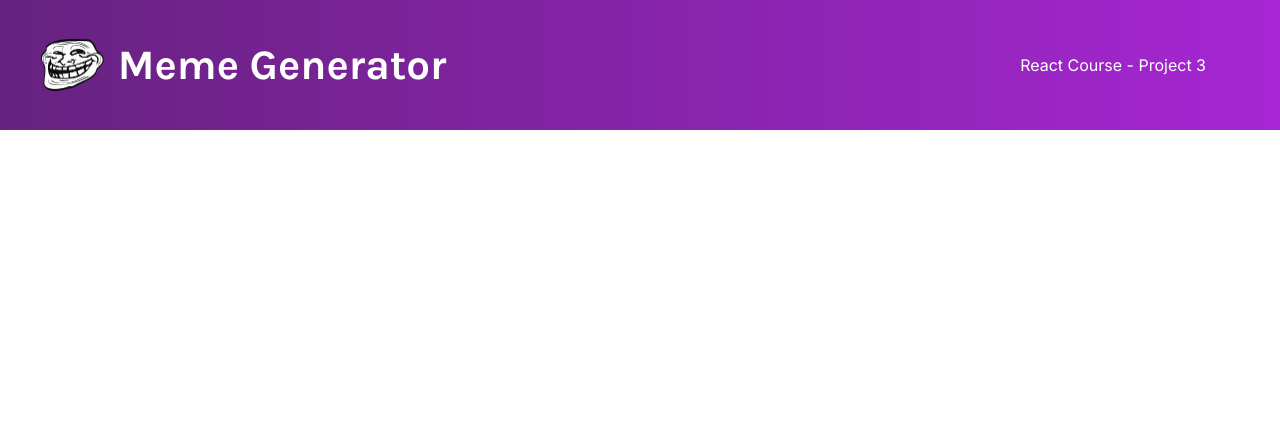
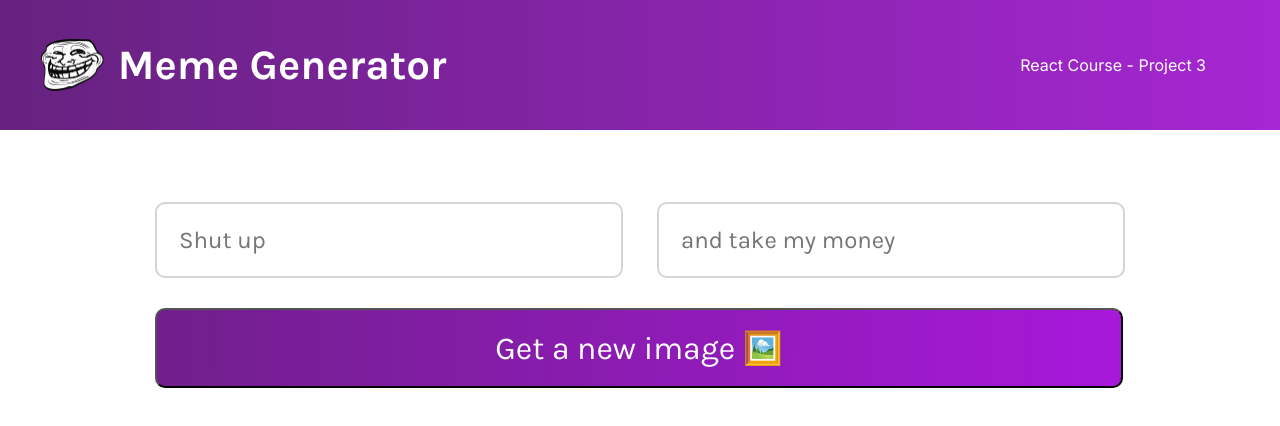
Before and after one commit to MalcolmSmalls/Scrimba-Meme-Generator, a React (Create React App) app: page / in a window 1280 px wide. Shown: the top 426 px of the page. Built offline with nearby package versions, Linux system fonts and the light colour scheme.

Commit message:
Add form and stylize with CSS

```diff
--- a/src/App.css
+++ b/src/App.css
@@ -28,3 +28,40 @@ header > span {
   margin-left:auto;
   padding-right:74px;
 }
+
+.form-container{
+  display:flex;
+  justify-content:center;
+}
+form {
+  padding-top:72px;
+}
+
+form > input {
+  font-family: 'Karla', sans-serif;
+  font-size:24px;
+  width:460px;
+  height:70px;
+  border-radius:10px;
+  border:2px #D5D4D8 solid;
+}
+
+form > input::placeholder {
+  padding: 22px 20px;
+}
+
+form > button {
+  display:block;
+  font-family: 'Karla', sans-serif;
+  font-size:32px;
+  color:white;
+  margin-top:30px;
+  width: calc(484px * 2);
+  height:80px;
+  border-radius:10px;
+  background: linear-gradient(90.41deg, #711F8D 1.14%, #A818DA 100%);
+}
+
+.first-input {
+  margin-right:34px;
+}
--- a/src/App.js
+++ b/src/App.js
@@ -1,10 +1,13 @@
 import './App.css';
+import React,  { Component } from "react"
 import Header from './Components/Header'
+import Form from './Components/Form'
 
 function App() {
   return (
     <div className="container">
       <Header />
+      <Form />
     </div>
   );
 }
--- /dev/null
+++ b/src/Components/Form.js
@@ -0,0 +1,16 @@
+import React, { Component } from "react"
+
+function Form(){
+    return (
+        <div className = "form-container">
+            <form>
+                <input className = "first-input" placeholder = "Shut up"></input>
+                <input className = "second-input" placeholder = "and take my money"></input>
+                <button className = "submit">Get a new image 🖼️</button>
+            </form>
+        </div>
+    )
+}
+
+
+export default Form
--- a/src/Components/Header.js
+++ b/src/Components/Header.js
@@ -1,4 +1,5 @@
 import troll from '../images/troll.png'
+import React, { Component } from "react"
 
 
 export default function Header(){
```
